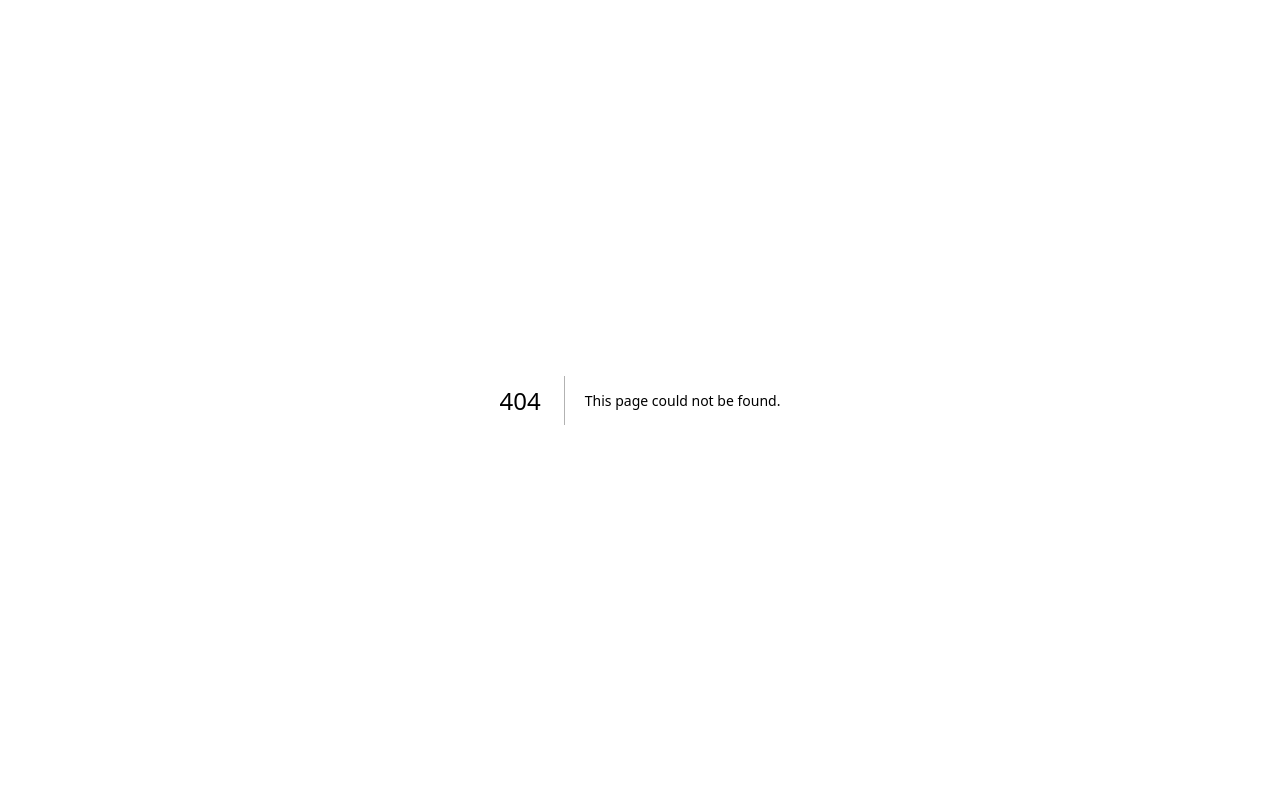
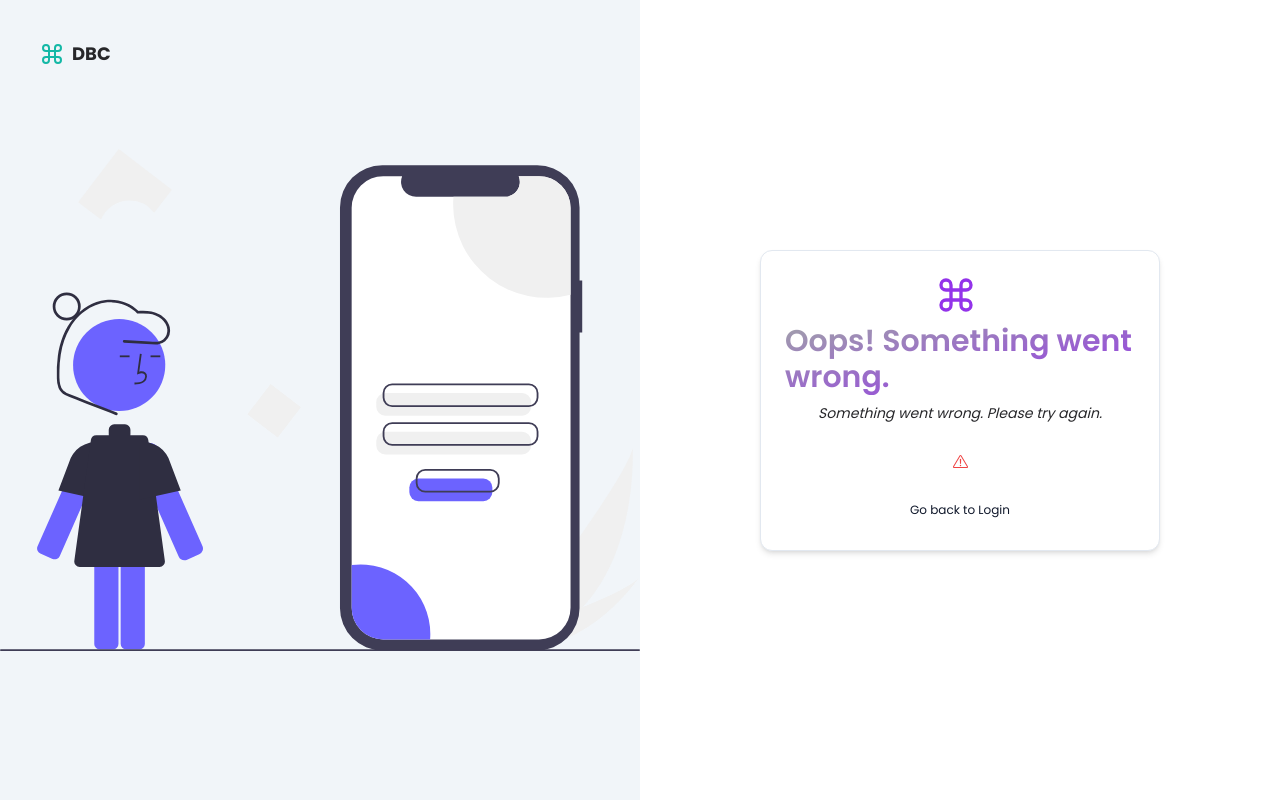
Before and after one commit to dev-kraken/dbc, a Next.js app: page /auth/error in a window 1280 px wide. Before the commit this address had no page. Built offline with nearby package versions, Linux system fonts and the light colour scheme.

Commit message:
Auth fixed new version

```diff
--- /dev/null
+++ b/app/auth/error/page.tsx
@@ -0,0 +1,9 @@
+import { AuthErrorCard } from '@/components/auth/auth-error-card'
+
+const AuthErrorPage = () => {
+  return (
+    <AuthErrorCard />
+  );
+};
+
+export default AuthErrorPage;
--- a/auth.ts
+++ b/auth.ts
@@ -7,7 +7,6 @@ export const {
   signIn,
   signOut
 } = NextAuth({
-  trustHost: true,
   pages: {
     signIn: '/auth/login',
     error: '/auth/error'
@@ -33,5 +32,7 @@ export const {
     }
   },
   session: { strategy: 'jwt' },
+  trustHost: true,
+  secret: process.env.AUTH_SECRET,
   ...authConfig
 })
--- /dev/null
+++ b/components/auth/auth-error-card.tsx
@@ -0,0 +1,17 @@
+import { AuthCardWrapper } from '@/components/auth/auth-card-wrapper'
+import { ExclamationTriangleIcon } from '@radix-ui/react-icons'
+
+export const AuthErrorCard = () => {
+  return (
+    <AuthCardWrapper
+      label="Something went wrong. Please try again."
+      headerLabel='Oops! Something went wrong.'
+      backButtonLabel='Go back to Login'
+      onBackButtonClick='/auth/login'
+    >
+      <div className='w-full flex justify-center items-center'>
+        <ExclamationTriangleIcon className='text-destructive' />
+      </div>
+    </AuthCardWrapper>
+  )
+}
--- a/components/auth/login-form.tsx
+++ b/components/auth/login-form.tsx
@@ -4,14 +4,7 @@ import { AuthCardWrapper } from '@/components/auth/auth-card-wrapper'
 import { useForm } from 'react-hook-form'
 import { zodResolver } from '@hookform/resolvers/zod'
 import { useState, useTransition } from 'react'
-import {
-  Form,
-  FormControl,
-  FormField,
-  FormItem,
-  FormLabel,
-  FormMessage
-} from '@/components/ui/form'
+import { Form, FormControl, FormField, FormItem, FormLabel, FormMessage } from '@/components/ui/form'
 
 import { LoginSchema } from '@/schemas/auth-schema'
 import * as z from 'zod'
@@ -21,8 +14,11 @@ import { AuthFormError } from '@/components/auth/auth-form-error'
 import { AuthFormSuccess } from '@/components/auth/auth-form-success'
 import { login } from '@/action/auth'
 import { ScaleLoader } from 'react-spinners'
+import { useSearchParams } from 'next/navigation'
 
 export const LoginForm = () => {
+  const searchParams = useSearchParams()
+  const callBackUrl = searchParams.get('callbackUrl') as string
   const [error, setError] = useState<string | undefined>('')
   const [success, setSuccess] = useState<string | undefined>('')
   const [isPending, startTransition] = useTransition()
@@ -38,7 +34,7 @@ export const LoginForm = () => {
     setError('')
     setSuccess('')
     startTransition(() => {
-      login(values).then(data => {
+      login(values,callBackUrl).then(data => {
         setError(data?.error)
         // setSuccess(data?.success)
       })
@@ -99,13 +95,7 @@ export const LoginForm = () => {
           <AuthFormSuccess message={success} />
           <Button disabled={isPending} type='submit' className='w-full'>
             {!isPending && 'Login'}
-            <ScaleLoader
-              loading={isPending}
-              color='#A855F7'
-              height={20}
-              width={4}
-              aria-label='Loading...'
-            />
+            <ScaleLoader loading={isPending} color='#A855F7' height={20} width={4} aria-label='Loading...' />
           </Button>
         </form>
       </Form>
```
Also changed, not shown: action/auth.ts (+6 -12 lines), package.json (+10 -10 lines), 2 other files (tests, documents, lock files or other folders).
